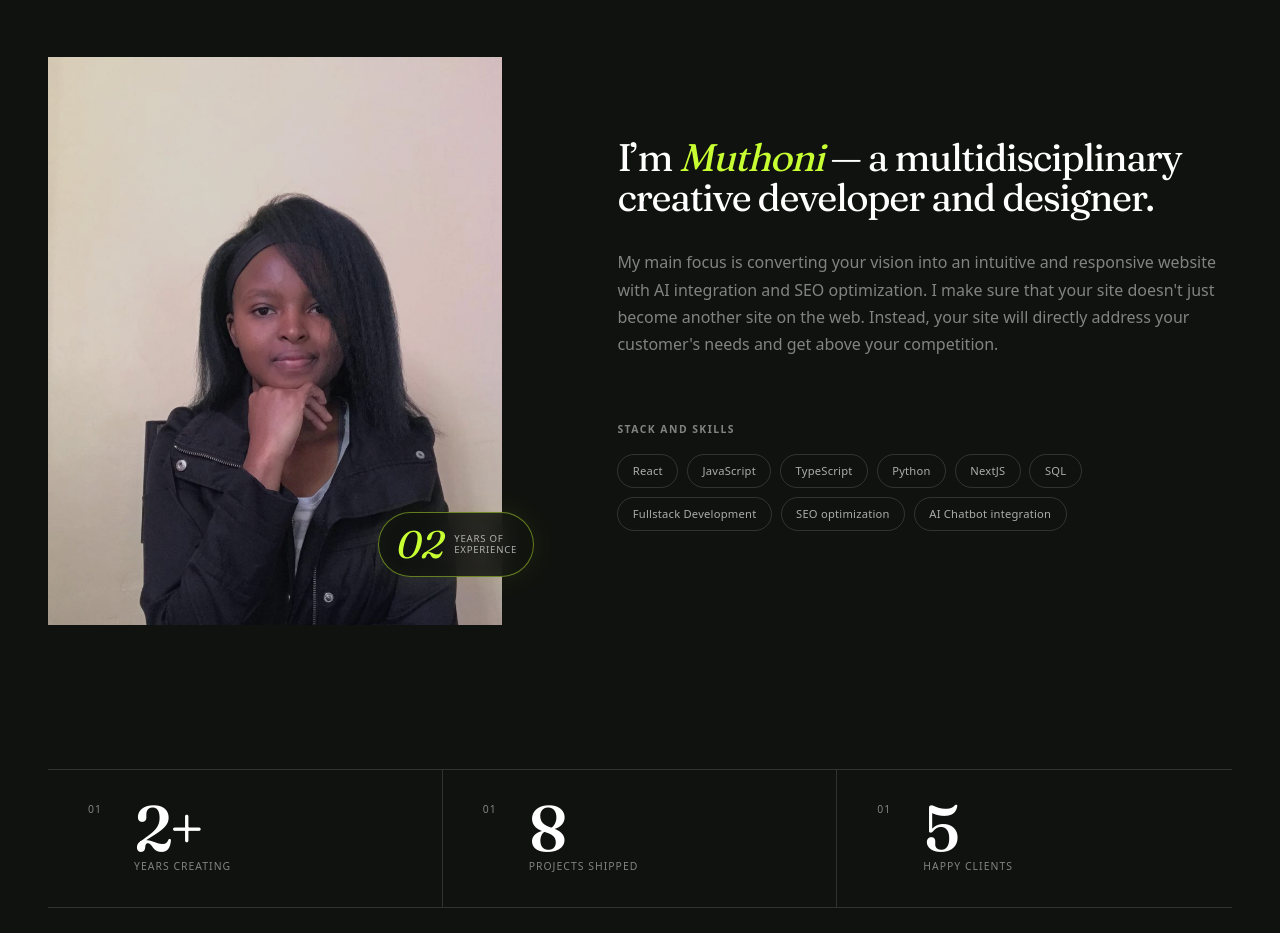
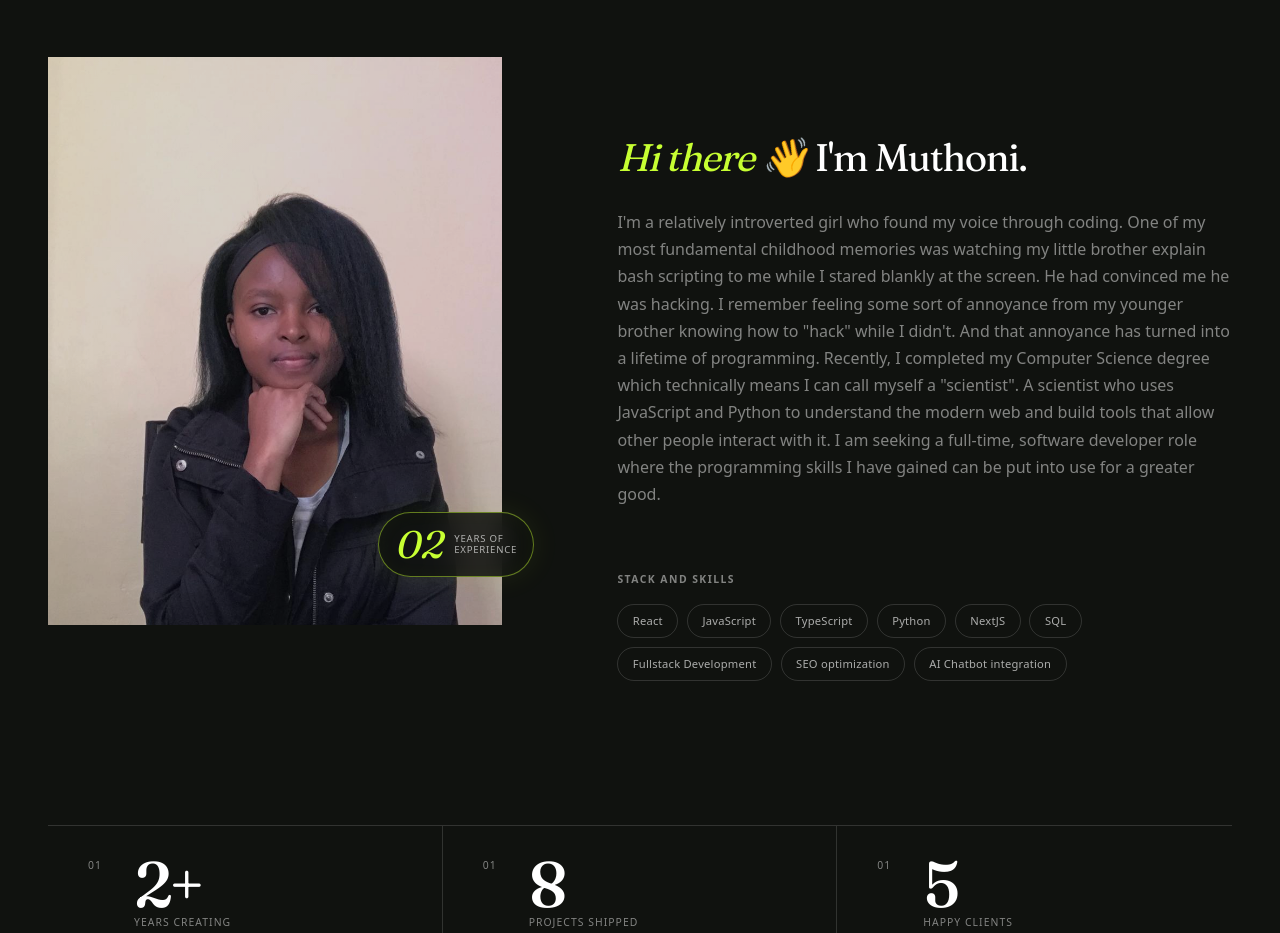
Before and after one commit to Hannah-Muthoni-Hailu/Hannah-Muthoni-Portfolio, a React (Vite) app: page / in a window 1280 px wide. Shown: the part 1000-1933 px from the top of the page. Built offline with nearby package versions, Linux system fonts and the light colour scheme; a web font is replaced by a local one.

Commit message:
Added a more personal about section

```diff
--- a/src/components/About.jsx
+++ b/src/components/About.jsx
@@ -131,15 +131,19 @@ export default function About() {
           {/* Content */}
           <div className="about-content">
             <p className="about-copy">
-              I’m <span>Muthoni</span> — a multidisciplinary creative developer and
-              designer.
+              <span>Hi there 👋</span> I'm Muthoni.
             </p>
 
             <p className="about-copy about-copy-muted">
-              My main focus is converting your vision into an intuitive and responsive website
-              with AI integration and SEO optimization. I make sure that your site doesn't just
-              become another site on the web. Instead, your site will directly address your customer's
-              needs and get above your competition.
+              I'm a relatively introverted girl who found my voice through coding.
+
+              One of my most fundamental childhood memories was watching my little brother explain bash scripting to me while I stared blankly at the screen.
+              He had convinced me he was hacking. I remember feeling some sort of annoyance from my younger brother knowing how to "hack" while I didn't.
+              And that annoyance has turned into a lifetime of programming.
+
+              Recently, I completed my Computer Science degree which technically means I can call myself a "scientist".
+              A scientist who uses JavaScript and Python to understand the modern web and build tools that allow other people interact with it.
+              I am seeking a full-time, software developer role where the programming skills I have gained can be put into use for a greater good.
             </p>
 
             <div className="skills">
```
